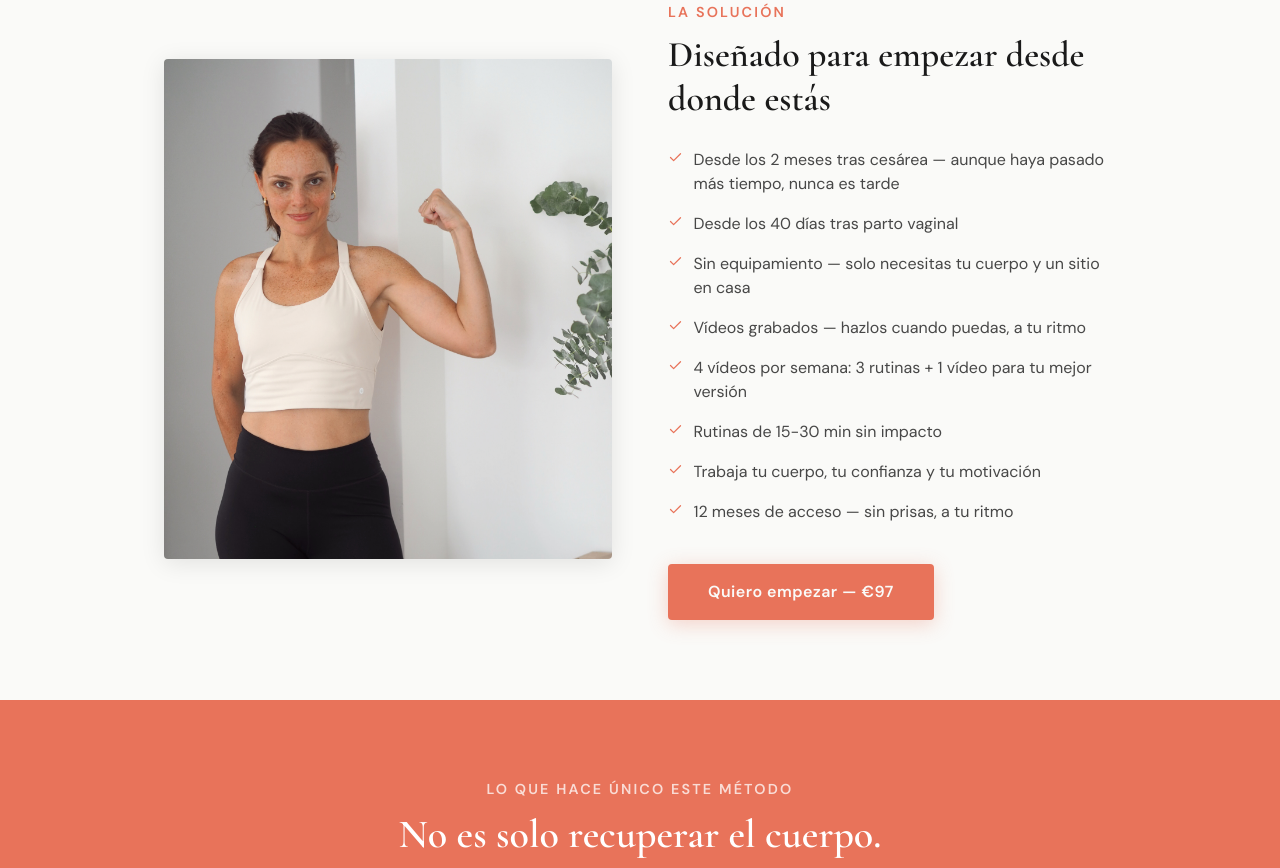
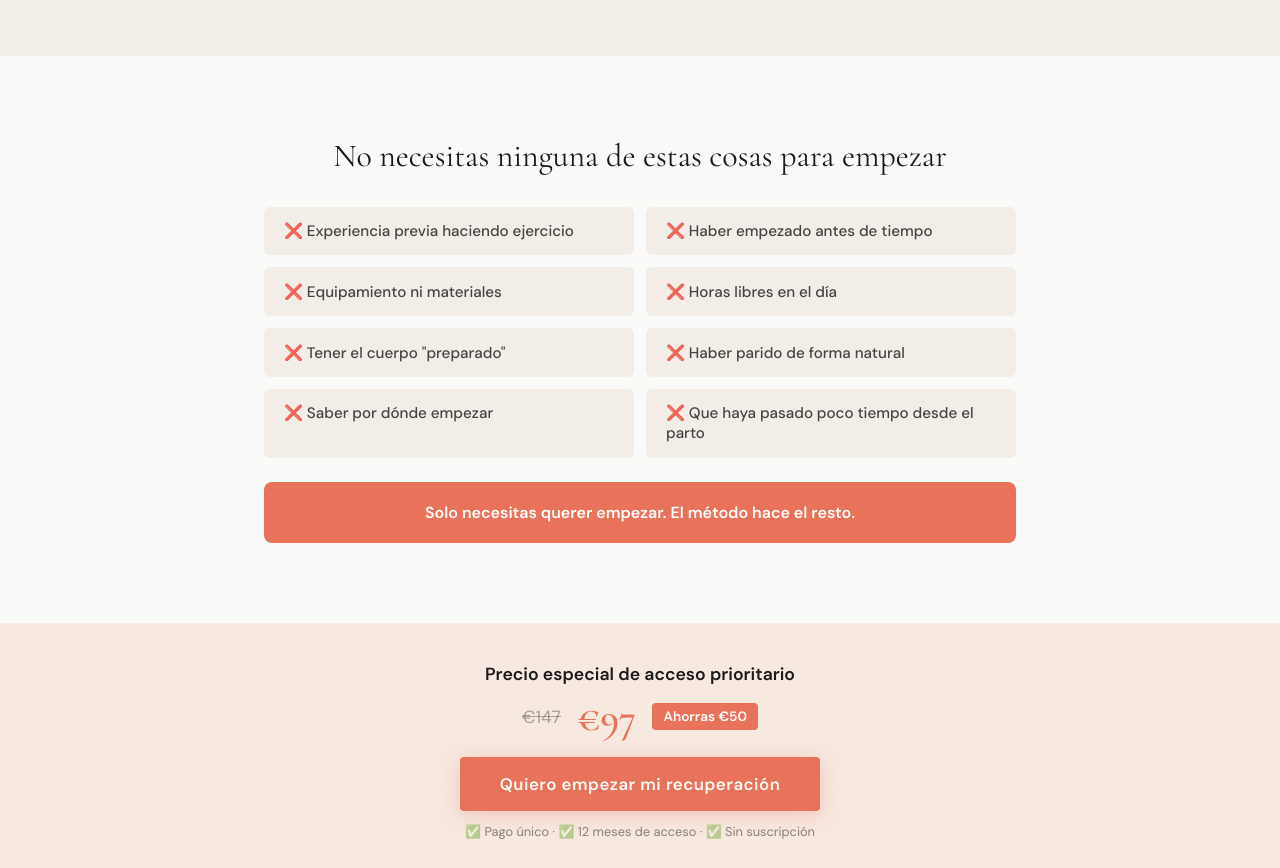
Before and after one commit to susanaaresla-lab/esencial-susana, a React (Create React App) app: page /acceso-prioritario in a window 1280 px wide. Shown: the part 1900-2768 px from the top of the page. Built offline with nearby package versions, Linux system fonts and the light colour scheme.

Commit message:
CRO acceso prioritario objeciones CTAs cierre

```diff
--- a/src/pages/ActivateListaEsperaPage.js
+++ b/src/pages/ActivateListaEsperaPage.js
@@ -88,7 +88,7 @@ export default function ActivateListaEsperaPage() {
   const goComprar = () => { localStorage.setItem('activate_purchase_price', '97'); localStorage.setItem('activate_purchase_product', 'Método Esencial Madre: Actívate - Acceso Prioritario'); window.open(CHECKOUT_URL, '_blank'); };
 
   return (
-    <div>
+    <div style={{ paddingTop: 80 }}>
 
       <Helmet>
         <title>Acceso Prioritario | Método Esencial Madre: Actívate</title>
@@ -98,13 +98,13 @@ export default function ActivateListaEsperaPage() {
       </Helmet>
 
       {/* ── BARRA ACCESO PRIORITARIO ── */}
-      <div style={{ background: 'var(--black)', borderTop: '3px solid var(--coral)', padding: '0.5rem 1.5rem' }}>
+      <div style={{ background: 'var(--black)', borderTop: '4px solid var(--coral)', padding: '1.25rem 1.5rem' }}>
         <div style={{ maxWidth: 700, margin: '0 auto', textAlign: 'center' }}>
           <div style={{ display: 'inline-flex', alignItems: 'center', gap: '0.5rem', background: 'var(--coral)', color: 'white', fontWeight: 700, fontSize: '0.75rem', letterSpacing: '0.1em', textTransform: 'uppercase', padding: '0.35rem 1rem', borderRadius: 999, marginBottom: '0.75rem' }}>
             ✦ Acceso prioritario
           </div>
           <p style={{ fontSize: '1rem', color: 'rgba(255,255,255,0.9)', lineHeight: 1.7, margin: 0 }}>
-
+            Por haberte apuntado a la lista prioritaria tienes acceso a este precio especial.
           </p>
         </div>
       </div>
@@ -181,6 +181,56 @@ export default function ActivateListaEsperaPage() {
               </div>
             ))}
           </div>
+        </div>
+      </section>
+
+      {/* ── OBJECIONES ELIMINADAS ── */}
+      <section className="section" style={{ background: 'var(--white)' }}>
+        <div className="container-narrow">
+          <div className="text-center" style={{ marginBottom: '2rem' }}>
+            <h2 className="t-serif" style={{ fontSize: 'clamp(1.5rem, 3vw, 2rem)', color: 'var(--black)', fontWeight: 400 }}>
+              No necesitas ninguna de estas cosas para empezar
+            </h2>
+          </div>
+          <div style={{ display: 'grid', gridTemplateColumns: 'repeat(auto-fit, minmax(260px, 1fr))', gap: '0.75rem' }}>
+            {[
+              '❌ Experiencia previa haciendo ejercicio',
+              '❌ Haber empezado antes de tiempo',
+              '❌ Equipamiento ni materiales',
+              '❌ Horas libres en el día',
+              '❌ Tener el cuerpo "preparado"',
+              '❌ Haber parido de forma natural',
+              '❌ Saber por dónde empezar',
+              '❌ Que haya pasado poco tiempo desde el parto',
+            ].map((t, i) => (
+              <div key={i} style={{ background: 'var(--beige)', borderRadius: 6, padding: '0.9rem 1.25rem', fontSize: '0.95rem', color: 'rgba(26,26,26,0.8)', fontWeight: 500 }}>
+                {t}
+              </div>
+            ))}
+          </div>
+          <div style={{ background: 'var(--coral)', borderRadius: 8, padding: '1.25rem 1.5rem', textAlign: 'center', marginTop: '1.5rem' }}>
+            <p style={{ fontSize: '1rem', color: 'white', fontWeight: 600, margin: 0 }}>
+              Solo necesitas querer empezar. El método hace el resto.
+            </p>
+          </div>
+        </div>
+      </section>
+
+      {/* ── CTA INTERMEDIO ── */}
+      <section style={{ background: 'var(--peach)', padding: '2.5rem 1.5rem', textAlign: 'center' }}>
+        <div style={{ maxWidth: 520, margin: '0 auto' }}>
+          <p style={{ fontSize: '1.1rem', color: 'var(--black)', fontWeight: 600, marginBottom: '0.5rem' }}>
+            Precio especial de acceso prioritario
+          </p>
+          <div style={{ display: 'flex', alignItems: 'center', justifyContent: 'center', gap: '1rem', marginBottom: '1rem' }}>
+            <span style={{ fontSize: '1.1rem', color: 'rgba(26,26,26,0.35)', textDecoration: 'line-through' }}>€147</span>
+            <span style={{ fontFamily: 'var(--serif)', fontSize: '2.5rem', color: 'var(--coral)', fontWeight: 600 }}>€97</span>
+            <span style={{ fontSize: '0.85rem', background: 'var(--coral)', color: 'white', fontWeight: 700, padding: '0.3rem 0.7rem', borderRadius: 4 }}>Ahorras €50</span>
+          </div>
+          <button className="btn-coral" style={{ fontSize: '1.05rem', padding: '1rem 2.5rem' }} onClick={goComprar}>
+            Quiero empezar mi recuperación
+          </button>
+          <p style={{ fontSize: '0.8rem', color: 'rgba(26,26,26,0.5)', marginTop: '0.75rem' }}>✅ Pago único · ✅ 12 meses de acceso · ✅ Sin suscripción</p>
         </div>
       </section>
 
@@ -273,6 +323,21 @@ export default function ActivateListaEsperaPage() {
               ✦ Todos los vídeos son <strong style={{ color: 'var(--coral)' }}>grabados y on-demand</strong> — si un día no puedes, lo haces al día siguiente. <strong style={{ color: 'var(--coral)' }}>12 meses de acceso</strong>, sin presión.
             </p>
           </div>
+        </div>
+      </section>
+
+      {/* ── CTA INTERMEDIO 2 ── */}
+      <section style={{ background: 'var(--black)', padding: '2rem 1.5rem', textAlign: 'center' }}>
+        <div style={{ maxWidth: 520, margin: '0 auto' }}>
+          <p style={{ fontSize: '0.9rem', color: 'rgba(255,255,255,0.6)', marginBottom: '0.5rem' }}>Acceso prioritario · Precio especial</p>
+          <div style={{ display: 'flex', alignItems: 'center', justifyContent: 'center', gap: '1rem', marginBottom: '1rem' }}>
+            <span style={{ fontSize: '1rem', color: 'rgba(255,255,255,0.3)', textDecoration: 'line-through' }}>€147</span>
+            <span style={{ fontFamily: 'var(--serif)', fontSize: '2.25rem', color: 'var(--coral)', fontWeight: 600 }}>€97</span>
+          </div>
+          <button className="btn-coral" style={{ fontSize: '1.05rem', padding: '1rem 2.5rem' }} onClick={goComprar}>
+            Quiero empezar mi recuperación
+          </button>
+          <p style={{ fontSize: '0.8rem', color: 'rgba(255,255,255,0.4)', marginTop: '0.75rem' }}>✅ Pago único · ✅ 12 meses de acceso · ✅ Sin suscripción</p>
         </div>
       </section>
 
@@ -456,6 +521,21 @@ export default function ActivateListaEsperaPage() {
         </div>
       </section>
 
+      {/* ── CIERRE DE OBJECIÓN ── */}
+      <section style={{ background: 'var(--white)', padding: '3rem 1.5rem' }}>
+        <div style={{ maxWidth: 580, margin: '0 auto', textAlign: 'center' }}>
+          <h2 className="t-serif" style={{ fontSize: 'clamp(1.5rem, 3vw, 2rem)', color: 'var(--black)', fontWeight: 400, marginBottom: '1.25rem' }}>
+            "Ya lo intenté antes y no funcionó."
+          </h2>
+          <p style={{ fontSize: '1.05rem', color: 'rgba(26,26,26,0.75)', lineHeight: 1.8, marginBottom: '1.25rem' }}>
+            Si lo intentaste antes y no funcionó, no es porque tú hayas fallado. Es porque el método no estaba adaptado a tu cuerpo de madre. <strong style={{ color: 'var(--black)' }}>Este sí lo está.</strong>
+          </p>
+          <p style={{ fontSize: '1.05rem', color: 'rgba(26,26,26,0.75)', lineHeight: 1.8 }}>
+            Rutinas sin impacto, desde cero, pensadas para cesárea y parto vaginal. Para madres sin experiencia previa. Para madres con poco tiempo. Para madres que están hartas de no saber por dónde empezar.
+          </p>
+        </div>
+      </section>
+
       {/* ── FINAL CTA ── */}
       <div className="cta-band">
         <div className="container-narrow text-center">
```
